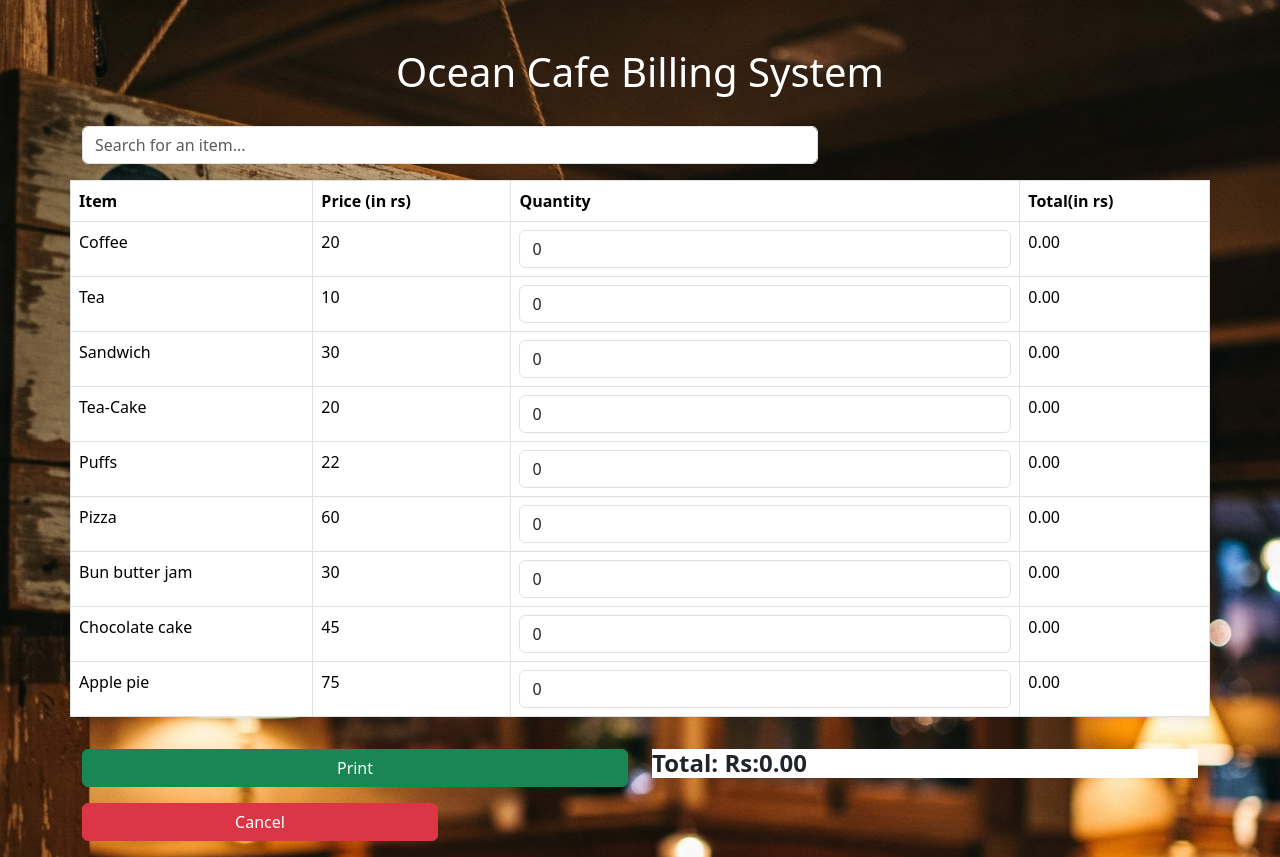
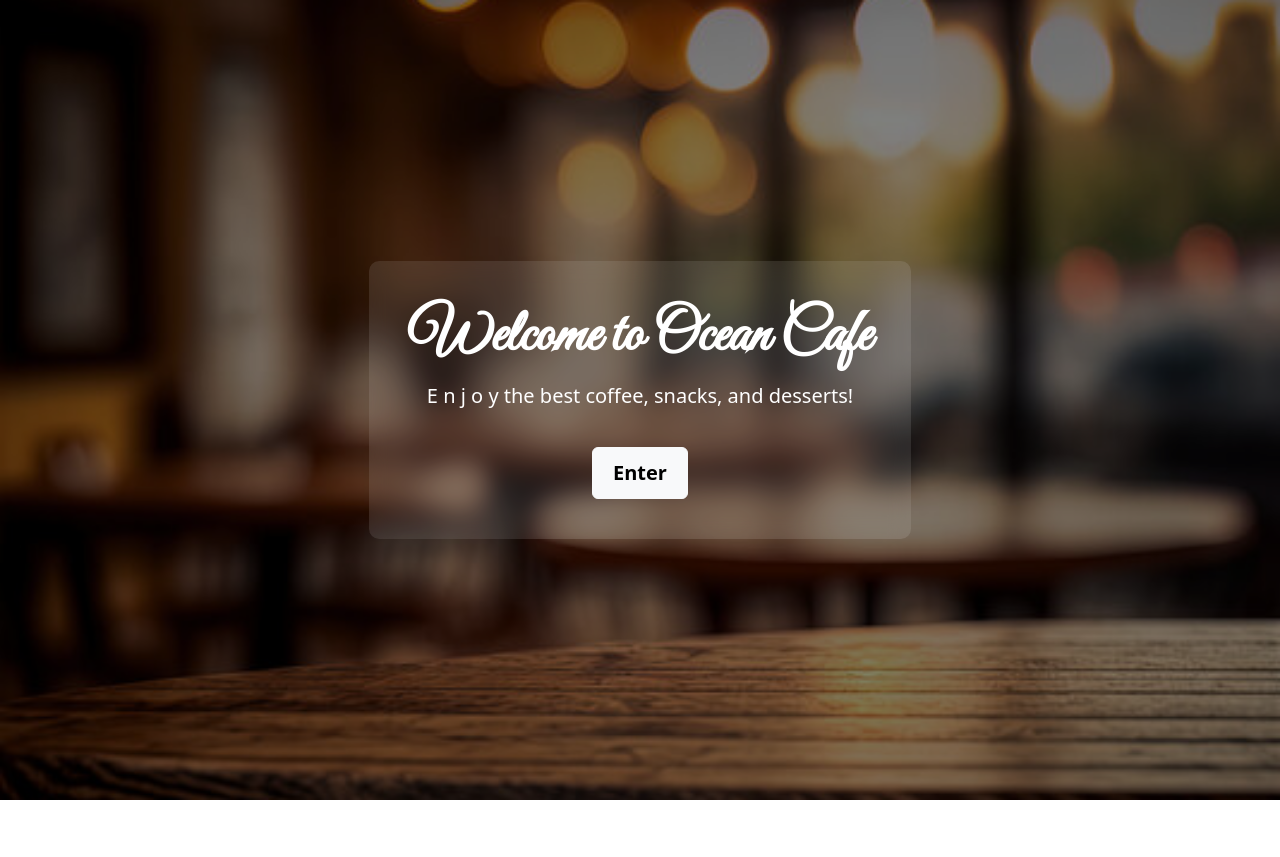
Before and after one commit to yusuf-09054/miniproject, a plain HTML site: page index.html in a window 1280 px wide. After the commit the page ends 800 px from the top, so only its background shows below. Drawn offline with nearby package versions, Linux system fonts and the light colour scheme.

Commit message:
miniproject80%done

```diff
--- a/index.html
+++ b/index.html
@@ -1,175 +1,104 @@
 <!DOCTYPE html>
 <html lang="en">
 <head>
-  <meta charset="UTF-8">
-  <meta name="viewport" content="width=device-width, initial-scale=1.0">
-  <title>Cafe Billing System</title>
-  <!-- Link to Bootstrap CDN -->
-  <link href="https://cdn.jsdelivr.net/npm/bootstrap@5.3.0-alpha1/dist/css/bootstrap.min.css" rel="stylesheet">
-  <!-- Custom CSS file (optional) -->
-  <link rel="stylesheet" href="style.css">
-  <script src="print.js"></script>
+    <meta charset="UTF-8">
+    <meta name="viewport" content="width=device-width, initial-scale=1.0">
+    <title>Welcome to Ocean Cafe</title>
+    <link href="https://cdn.jsdelivr.net/npm/bootstrap@5.3.0-alpha1/dist/css/bootstrap.min.css" rel="stylesheet">
+
+    <!-- Google Font for Stylish Title -->
+    <link href="https://fonts.googleapis.com/css2?family=Great+Vibes&display=swap" rel="stylesheet">
+
+    <style>
+        /* Full-screen background */
+        body {
+            background-image: url('./loginpagebg.jpg'); /* Change to your image */
+            background-size: cover;
+            background-position: center;
+            background-attachment: fixed;
+            height: 100vh;
+            display: flex;
+            align-items: center;
+            justify-content: center;
+            text-align: center;
+            color: white;
+            overflow: hidden;
+        }
+
+        /* Dark overlay for readability */
+        body::before {
+            content: "";
+            position: absolute;
+            top: 0;
+            left: 0;
+            width: 100%;
+            height: 100%;
+            background: rgba(0, 0, 0, 0.5);
+            z-index: -1;
+        }
+
+        /* Stylish welcome container */
+        .welcome-container {
+            background: rgba(255, 255, 255, 0.1);
+            padding: 40px;
+            border-radius: 10px;
+            backdrop-filter: blur(10px);
+            opacity: 0;
+            animation: fadeIn 2s ease-in-out forwards;
+        }
+
+        /* Animated and Stylish Title */
+        .welcome-title {
+            font-family: 'Great Vibes', "cursive";
+            font-size: 60px;
+            font-weight: bold;
+            opacity: 0;
+            transform: translateY(-20px);
+            animation: fadeInMove 2s ease-in-out 0.5s forwards;
+        }
+
+        /* Animated subtitle */
+        .welcome-subtitle {
+            font-size: 20px;
+            opacity: 0;
+            animation: fadeIn 2s ease-in-out 1s forwards;
+        }
+
+        /* Enter button */
+        .btn-enter {
+            font-size: 20px;
+            padding: 10px 20px;
+            margin-top: 20px;
+            opacity: 0;
+            animation: fadeIn 2s ease-in-out 1.5s forwards;
+        }
+
+        /* Fade-in animation */
+        @keyframes fadeIn {
+            from { opacity: 0; }
+            to { opacity: 1; }
+        }
+
+        /* Fade-in + Move */
+        @keyframes fadeInMove {
+            from { opacity: 0; transform: translateY(-20px); }
+            to { opacity: 1; transform: translateY(0); }
+        }
+    </style>
 </head>
 <body>
 
-  <div class="container mt-5">
-    <h1 class="text-center">Ocean Cafe Billing System</h1>
-    <div class="row mb-3">
-        <div class="col-md-8">
-          <input type="text" id="search-input" class="form-control" placeholder="Search for an item..." oninput="searchItem()">
-        </div>
-        <!-- <div class="col-md-4">
-          <button class="btn btn-secondary w-100" onclick="searchItem()">Search</button>
-        </div>
-      </div> -->
-
-
-    <!-- Order Table -->
-    <table class="table table-bordered mt-3">
-      <thead>
-        <tr>
-          <th>Item</th>
-          <th>Price (in rs)</th>
-          <th>Quantity</th>
-          <th>Total(in rs)</th>
-        </tr>
-      </thead>
-      <tbody id="order-table-body">
-        <tr>
-          <td>Coffee</td>
-          <td>20</td>
-          <td><input type="number" id="coffee-quantity" class="form-control" value="0" min="0" /></td>
-          <td id="coffee-total">0.00</td>
-        </tr>
-        <tr>
-          <td>Tea</td>
-          <td>10</td>
-          <td><input type="number" id="tea-quantity" class="form-control" value="0" min="0" /></td>
-          <td id="tea-total">0.00</td>
-        </tr>
-        <tr>
-          <td>Sandwich</td>
-          <td>30</td>
-          <td><input type="number" id="sandwich-quantity" class="form-control" value="0" min="0" /></td>
-          <td id="sandwich-total">0.00</td>
-        </tr>
-        <tr>
-            <td>Tea-Cake</td>
-            <td>20</td>
-            <td><input type="number" id="teacake-quantity" class="form-control" value="0" min="0" /></td>
-            <td id="teacake-total">0.00</td>
-          </tr>
-          <tr>
-            <td>Puffs</td>
-            <td>22</td>
-            <td><input type="number" id="puffs-quantity" class="form-control" value="0" min="0" /></td>
-            <td id="puffs-total">0.00</td>
-          </tr>
-          <tr>
-            <td>Pizza</td>
-            <td>60</td>
-            <td><input type="number" id="pizza-quantity" class="form-control" value="0" min="0" /></td>
-            <td id="pizza-total">0.00</td>
-          </tr><tr>
-            <td>Bun butter jam</td>
-            <td>30</td>
-            <td><input type="number" id="bbj-quantity" class="form-control" value="0" min="0" /></td>
-            <td id="bbj-total">0.00</td>
-          </tr>
-          <tr>
-            <td>Chocolate cake</td>
-            <td>45</td>
-            <td><input type="number" id="ccake-quantity" class="form-control" value="0" min="0" /></td>
-            <td id="ccake-total">0.00</td>
-          </tr>
-          <tr>
-            <td>Apple pie</td>
-            <td>75</td>
-            <td><input type="number" id="applepie-quantity" class="form-control" value="0" min="0" /></td>
-            <td id="applepie-total">0.00</td>
-          </tr>
-      </tbody>
-    </table>
-
-    <!-- Calculate Total -->
-    <div>
-        <div class="row mt-3">
-          <!-- printBill -->
-            <div class="col-md-6">
-              <button class="btn btn-success" onclick="printBill()">Print</button>
-            </div>
-            <!-- calculate -->
-            <div class="col-md-6 text-right">
-              <h4 onclick="calculateTotal()">Total: Rs:<span id="total-amount">0.00</span></h4>
-            </div>
-          </div>
-        </div>
-        <!-- Cancel Button -->
-<div class="col-md-4 mt-3">
-    <button class="btn btn-danger" onclick="cancelOrder()">Cancel</button>
-  </div>
-
+    <div class="welcome-container">
+        <h1 class="welcome-title">Welcome to Ocean Cafe</h1>
+        <p class="welcome-subtitle">E n j o y the best coffee, snacks, and desserts!</p>
+        <button class="btn btn-light btn-enter" onclick="enterCafe()"><b>Enter</b></button>
     </div>
 
-
-  <!-- Link to Bootstrap JS -->
-  <script src="https://cdn.jsdelivr.net/npm/bootstrap@5.3.0-alpha1/dist/js/bootstrap.bundle.min.js"></script>
-  <!-- Custom JavaScript -->
-  <script>
-    function searchItem() {
-      let searchInput = document.getElementById('search-input').value.toLowerCase();
-      let tableRows = document.querySelectorAll("#order-table-body tr");
-
-      // Loop through all table rows and hide the ones that don't match the search input
-      tableRows.forEach(row => {
-        let itemName = row.cells[0].textContent.toLowerCase();
-        if (itemName.includes(searchInput)) {
-          row.style.display = ''; // Show row if it matches
-        } else {
-          row.style.display = 'none'; // Hide row if it doesn't match
+    <script>
+        function enterCafe() {
+            window.location.href = "login.html"; // Redirect to login page
         }
-      });
-    }
-
-
-function calculateTotal() {
-  let items = [
-    { id: "coffee", price: 20 },
-    { id: "tea", price: 10 },
-    { id: "sandwich", price: 30 },
-    { id: "teacake", price: 20 },
-    { id: "puffs", price: 22 },
-    { id: "pizza", price: 60 },
-    { id: "bbj", price: 30 },
-    { id: "ccake", price: 45 },
-    { id: "applepie", price: 75 }
-  ];
-
-  let grandTotal = 0;
-
-  items.forEach(item => {
-    let quantity = document.getElementById(`${item.id}-quantity`).value;
-    let total = parseFloat(quantity * item.price).toFixed(2);
-    document.getElementById(`${item.id}-total`).innerText = total;
-    grandTotal += parseFloat(total);
-  });
-
-  document.getElementById('total-amount').innerText = grandTotal.toFixed(2);
-}
-
-// Attach event listeners to all input fields to update total dynamically
-document.querySelectorAll('input[type="number"]').forEach(input => {
-  input.addEventListener('input', calculateTotal);
-});
-
-// Function to reset all values
-function cancelOrder() {
-  document.querySelectorAll('input[type="number"]').forEach(input => input.value = 0);
-  document.querySelectorAll('td[id$="-total"]').forEach(cell => cell.innerText = "0.00");
-  document.getElementById('total-amount').innerText = "0.00";
-}
-
-  </script>
+    </script>
 
 </body>
 </html>
```
Also changed, not shown: billing.html (added, +203 -0 lines), login.html (added, +111 -0 lines), loginpagebg.jpg (added).
